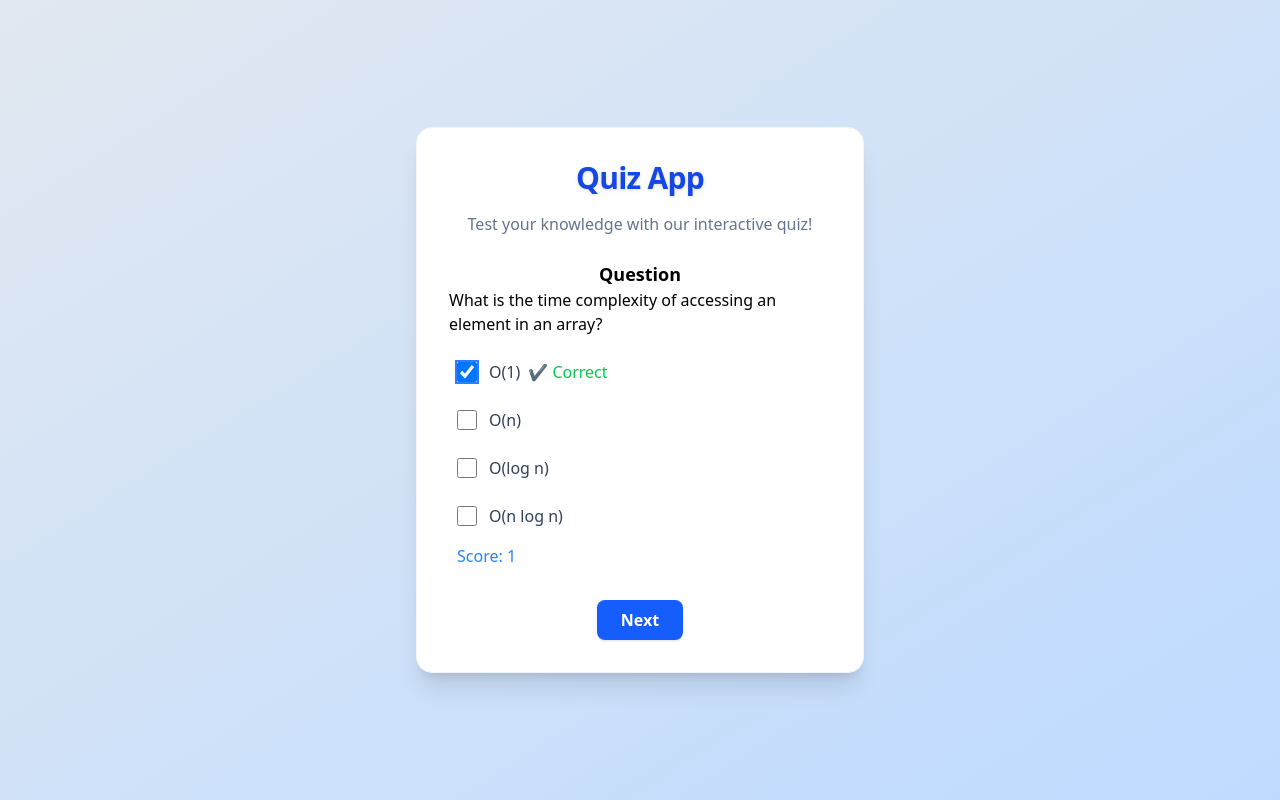
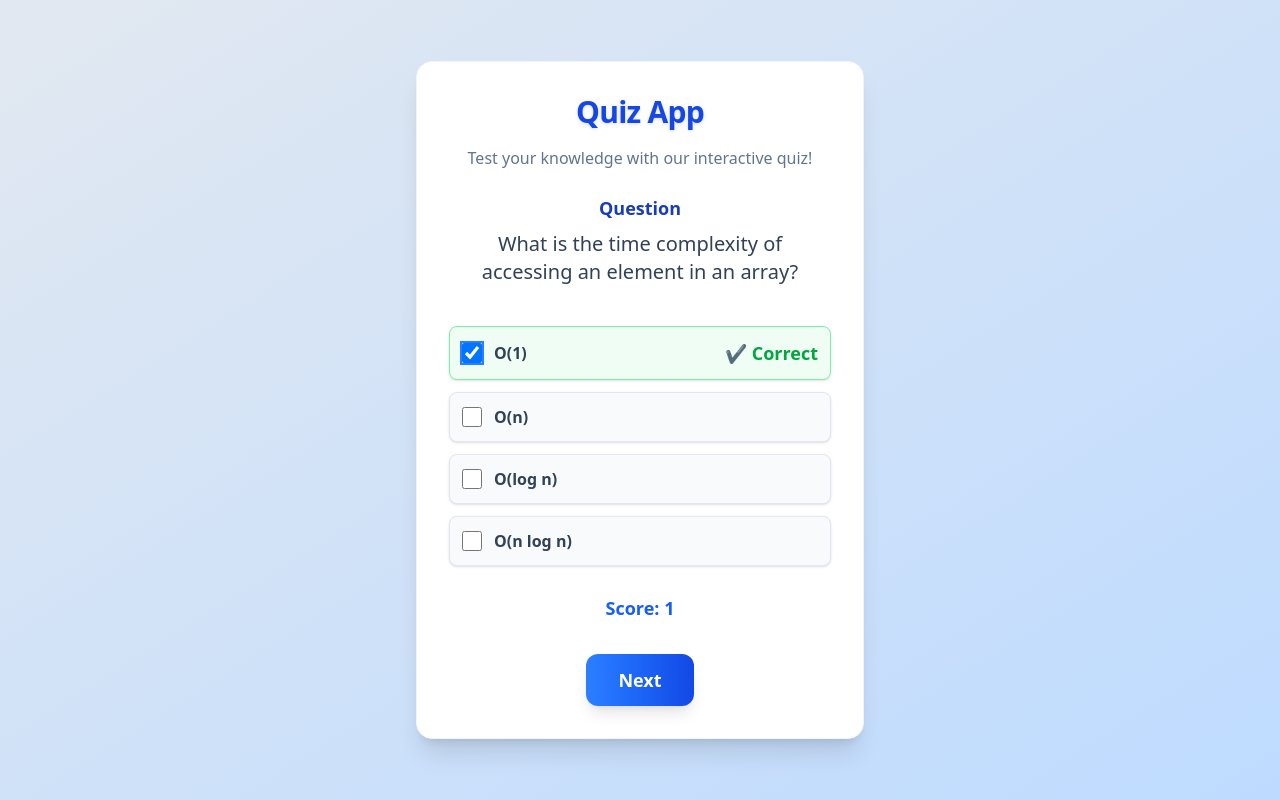
Before and after one commit to andols-dev/quiz-app, a React (Vite) app: page / in a window 1280 px wide. Both pictures are taken after a click on the checkbox 467 px from the left and 372 px from the top of the page. Built offline with nearby package versions, Linux system fonts and the light colour scheme.

Commit message:
improved styles

```diff
--- a/src/App.jsx
+++ b/src/App.jsx
@@ -20,13 +20,15 @@ const App = () => {
           Test your knowledge with our interactive quiz!
         </p>
         {/* Quiz content will go here */}
-        <h2 className="text-lg font-bold">Question</h2>
-        {questions[index].question}
-        <div className="mt-4 w-full">
+        <h2 className="text-lg font-bold mb-2 text-blue-800">Question</h2>
+        <div className="text-xl font-medium text-slate-700 mb-6 text-center px-2">
+          {questions[index].question}
+        </div>
+        <div className="mt-4 w-full flex flex-col gap-2">
           {questions[index].options.map((option) => (
             <div
               key={option.id}
-              className="flex items-center mb-2 p-2 rounded-lg hover:bg-blue-50 transition-colors duration-200 cursor-pointer"
+              className={`flex items-center mb-1 p-3 rounded-lg border transition-colors duration-200 cursor-pointer shadow-sm ${selectedOption === option.id ? (option.isCorrect ? 'bg-green-50 border-green-300' : 'bg-red-50 border-red-300') : 'bg-slate-50 border-slate-200 hover:bg-blue-50 hover:border-blue-200'}`}
             >
               <input
                 type="checkbox"
@@ -39,21 +41,15 @@ const App = () => {
                 }}
                 className="mr-3 h-5 w-5 text-blue-600 border-gray-300 rounded focus:ring-blue-500 focus:ring-2"
               />
-              <label className="text-slate-700">{option.text}</label>
-
+              <label className="text-slate-700 text-base font-semibold select-none cursor-pointer flex-1">{option.text}</label>
               {selectedOption === option.id && (
-                <span className="ml-2 text-green-500">
-                  {option.isCorrect ? "✔️ Correct" : "❌ Incorrect"}
-                </span>
+                <span className={`ml-2 text-lg font-bold ${option.isCorrect ? 'text-green-600' : 'text-red-500'}`}>{option.isCorrect ? '✔️ Correct' : '❌ Incorrect'}</span>
               )}
-
             </div>
           ))}
-                {score && (
-                <span className="ml-2 text-blue-500">
-                  Score: {score}
-                </span>
-              )}
+          {score > 0 && (
+            <span className="block mt-4 text-blue-600 text-lg font-bold text-center">Score: {score}</span>
+          )}
         </div>
         <button
           onClick={() => {
@@ -61,7 +57,7 @@ const App = () => {
               UpdateIndex((prev) => prev + 1);
             }
           }}
-          className="mt-8 px-6 py-2 bg-blue-600 text-white font-semibold rounded-lg shadow hover:bg-blue-700 transition-colors duration-200 focus:outline-none cursor-pointer"
+          className="mt-8 px-8 py-3 bg-gradient-to-r from-blue-500 to-blue-700 text-white font-bold rounded-xl shadow-lg hover:from-blue-600 hover:to-blue-800 transition-all duration-200 focus:outline-none focus:ring-2 focus:ring-blue-400 focus:ring-offset-2 cursor-pointer text-lg"
         >
           Next
         </button>
```
